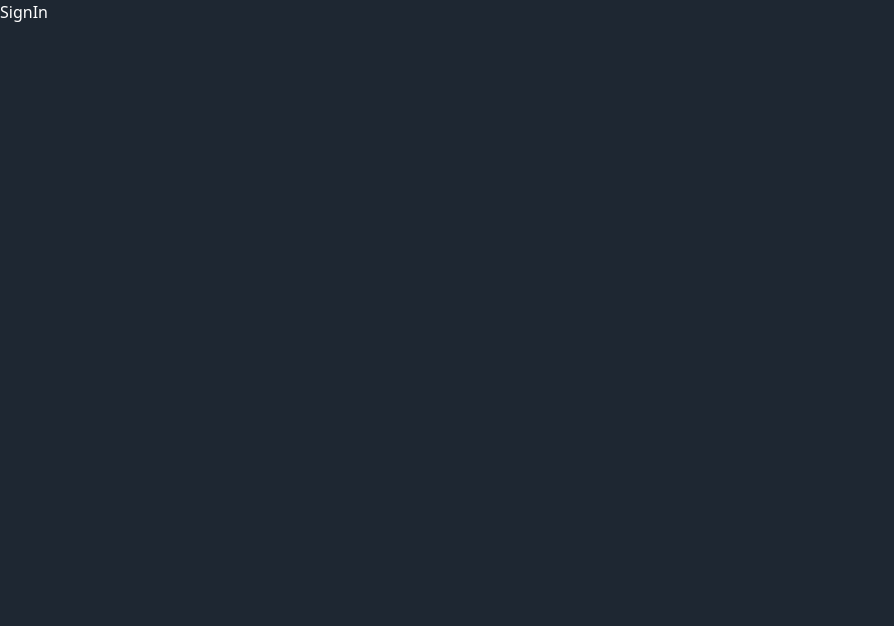
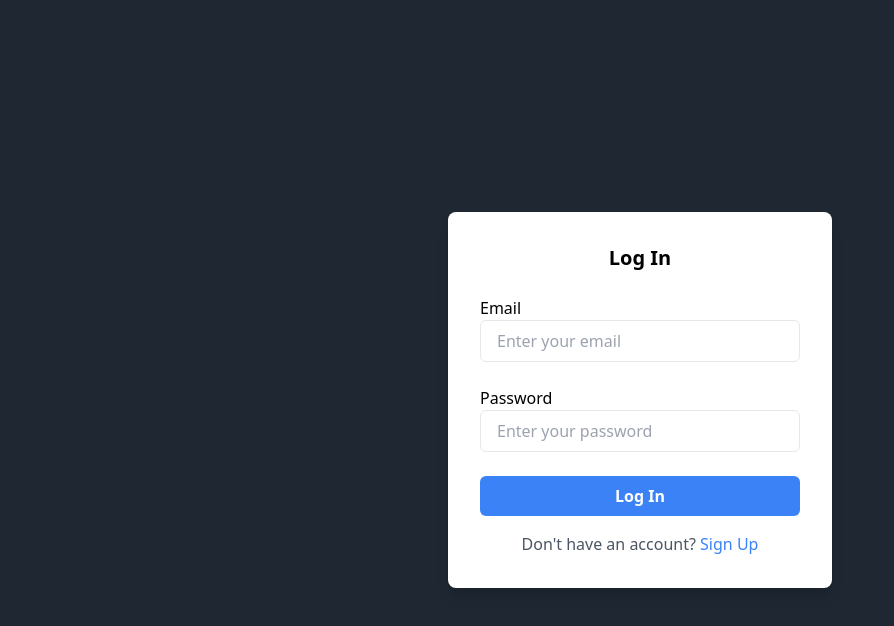
Before and after one commit to farukkandemir/twitter-clone, a Next.js app: page /sign-in in a window 1280 px wide. Shown: the top 626 px of the page, without its empty margins (0-894 px from the left). Built offline with nearby package versions, Linux system fonts and the light colour scheme.

Commit message:
added sign in functionality

```diff
--- a/src/app/(auth)/sign-in/page.tsx
+++ b/src/app/(auth)/sign-in/page.tsx
@@ -1,7 +1,90 @@
+"use client";
+import AuthModal from "@/components/shared/AuthModal";
+import { SignInFormValues, SignInSchema } from "@/lib/types";
+import { zodResolver } from "@hookform/resolvers/zod";
+import { signIn } from "next-auth/react";
+import Link from "next/link";
+import { useRouter } from "next/navigation";
 import React from "react";
+import { useForm } from "react-hook-form";
 
 const SignIn = () => {
-  return <div>SignIn</div>;
+  const {
+    register,
+    handleSubmit,
+    formState: { errors, isSubmitting },
+    setError,
+  } = useForm<SignInFormValues>({
+    resolver: zodResolver(SignInSchema),
+  });
+  const router = useRouter();
+
+  const onSubmit = async (data: SignInFormValues) => {
+    try {
+      await signIn("credentials", {
+        email: data.email,
+        password: data.password,
+      });
+      router.push("/");
+    } catch (error) {
+      console.log(error);
+    }
+  };
+
+  return (
+    <div className="flex items-center justify-center h-full">
+      <div className="bg-white p-8 rounded-lg shadow-lg w-96 text-black">
+        <h1 className="text-xl font-semibold text-center mb-6">Log In</h1>
+        <form className="flex flex-col gap-6" onSubmit={handleSubmit(onSubmit)}>
+          <div>
+            <label htmlFor="email" className="block">
+              Email
+            </label>
+            <input
+              {...register("email")}
+              type="email"
+              id="email"
+              className="w-full px-4 py-2 border rounded-md"
+              placeholder="Enter your email"
+            />
+            {errors.email && (
+              <p className="text-red-500">{errors.email?.message}</p>
+            )}
+          </div>
+          <div>
+            <label htmlFor="password" className="block">
+              Password
+            </label>
+            <input
+              {...register("password")}
+              type="password"
+              id="password"
+              className="w-full px-4 py-2 border rounded-md"
+              placeholder="Enter your password"
+            />
+            {errors.password && (
+              <p className="text-red-500">{errors.password?.message}</p>
+            )}
+          </div>
+          <button
+            type="submit"
+            // disabled={isSubmitting}
+            className="w-full bg-blue-500 text-white font-semibold px-4 py-2 rounded-md"
+          >
+            {isSubmitting ? "Logging In..." : "Log In"}
+          </button>
+        </form>
+        <p className="mt-4 text-gray-600 text-center">
+          Don't have an account?{" "}
+          <Link href="/sign-up" className="text-blue-500">
+            Sign Up
+          </Link>
+        </p>
+      </div>
+
+      {/* <AuthModal /> */}
+    </div>
+  );
 };
 
 export default SignIn;
--- a/src/app/(auth)/sign-up/page.tsx
+++ b/src/app/(auth)/sign-up/page.tsx
@@ -1,5 +1,5 @@
 "use client";
-import { SignUpFormValues, SignUpSchema } from "@/lib/types";
+import { FormField, SignUpFormValues, SignUpSchema } from "@/lib/types";
 import { zodResolver } from "@hookform/resolvers/zod";
 import { signIn } from "next-auth/react";
 import Link from "next/link";
@@ -7,13 +7,6 @@ import React from "react";
 import { useRouter } from "next/navigation";
 
 import { useForm } from "react-hook-form";
-
-type FormField = {
-  name: "name" | "email" | "password";
-  label: string;
-  type: string;
-  placeholder: string;
-};
 
 const SignUp = () => {
   const router = useRouter();
@@ -74,11 +67,16 @@ const SignUp = () => {
     <div className="h-full flex items-center justify-center">
       <div className="flex flex-col gap-2 p-4">
         <div className="bg-white p-8 rounded-lg shadow-lg w-96 text-black">
-          <h1 className="text-3xl font-semibold text-center mb-6">Sign Up</h1>
-          <form onSubmit={handleSubmit(onSubmit)}>
+          <h1 className="text-xl font-semibold text-center mb-6">
+            Create an account
+          </h1>
+          <form
+            onSubmit={handleSubmit(onSubmit)}
+            className="flex flex-col gap-6"
+          >
             {formFields.map((field, index) => (
-              <div key={index} className="mb-4">
-                <label htmlFor={field.name} className="block text-gray-600">
+              <div key={index}>
+                <label htmlFor={field.name} className="block">
                   {field.label}
                 </label>
                 <input
--- a/src/app/(root)/layout.tsx
+++ b/src/app/(root)/layout.tsx
@@ -1,8 +1,8 @@
 import "./globals.css";
-import LeftSideBar from "@/components/ui/LeftSideBar";
+import LeftSideBar from "@/components/ui-components/LeftSideBar";
 import type { Metadata } from "next";
 import { Inter, Roboto } from "next/font/google";
-import RightSideBar from "@/components/ui/RightSideBar";
+import RightSideBar from "@/components/ui-components/RightSideBar";
 import AuthContext from "../context/AuthContext";
 
 const inter = Inter({ subsets: ["latin"] });
--- a/src/app/(root)/page.tsx
+++ b/src/app/(root)/page.tsx
@@ -3,7 +3,7 @@ import { BsThreeDots, BsBarChart } from "react-icons/bs";
 import { FaRegComment, FaRetweet } from "react-icons/fa";
 import { FiShare } from "react-icons/fi";
 import ComposeTweet from "@/components/server-components/ComposeTweet";
-import TimelineHeader from "@/components/ui/TimelineHeader";
+import TimelineHeader from "@/components/ui-components/TimelineHeader";
 import { getServerSession } from "next-auth";
 import { redirect } from "next/navigation";
 import { authOptions } from "@/lib/auth";
--- /dev/null
+++ b/src/components/shared/AuthModal.tsx
@@ -0,0 +1,48 @@
+import React from "react";
+
+const AuthModal = () => {
+  return (
+    <div className="bg-black p-4 rounded-lg shadow-lg w-full max-w-sm text-white">
+      <div className="flex flex-col gap-8">
+        <h1 className="">Log In</h1>
+        <form className="flex flex-col gap-4">
+          {[...Array(3)].map((_, index) => (
+            <div>
+              <input
+                key={index}
+                type="email"
+                id="email"
+                placeholder="Enter your email"
+                className="
+              w-full
+              py-1
+              px-2
+            bg-black
+              border-2
+            border-neutral-800
+              rounded-md
+              outline-none
+            text-white
+            focus:border-mainBlue
+              focus:border-2
+              transition
+            disabled:bg-neutral-900
+              disabled:opacity-70
+              disabled:cursor-not-allowed "
+              />
+            </div>
+          ))}
+
+          <div className="flex flex-col gap-2 py-6">
+            <button className="w-full bg-white text-black py-1 rounded-full font-semibold">
+              Login
+            </button>
+            <span className="self-center">footer</span>
+          </div>
+        </form>
+      </div>
+    </div>
+  );
+};
+
+export default AuthModal;
--- a/src/lib/types.ts
+++ b/src/lib/types.ts
@@ -1,14 +1,26 @@
 import { z } from "zod";
 
-export const SignUpSchema = z.object({
-  name: z
-    .string()
-    .trim()
-    .min(1, { message: "Name should be at least 5 characters" }),
+const baseSchema = z.object({
   email: z.string().trim().email({ message: "Invalid email" }),
   password: z
     .string()
     .min(8, { message: "Password should be at least 8 characters" }),
 });
 
+export const SignUpSchema = baseSchema.extend({
+  name: z
+    .string()
+    .trim()
+    .min(5, { message: "Name should be at least 5 characters" }),
+});
+
 export type SignUpFormValues = z.infer<typeof SignUpSchema>;
+export type SignInFormValues = z.infer<typeof baseSchema>;
+export const SignInSchema = baseSchema;
+
+export type FormField = {
+  name: "name" | "email" | "password";
+  label: string;
+  type: string;
+  placeholder: string;
+};
```
Also changed, not shown: src/components/shared/Input.tsx (added, +31 -0 lines), src/components/ui-components/LeftSideBar.tsx (renamed from src/components/ui/LeftSideBar.tsx), src/components/ui-components/NavLink.tsx (renamed from src/components/ui/NavLink.tsx), src/components/ui-components/RightSideBar.tsx (renamed from src/components/ui/RightSideBar.tsx), src/components/ui-components/TimelineHeader.tsx (renamed from src/components/ui/TimelineHeader.tsx).
